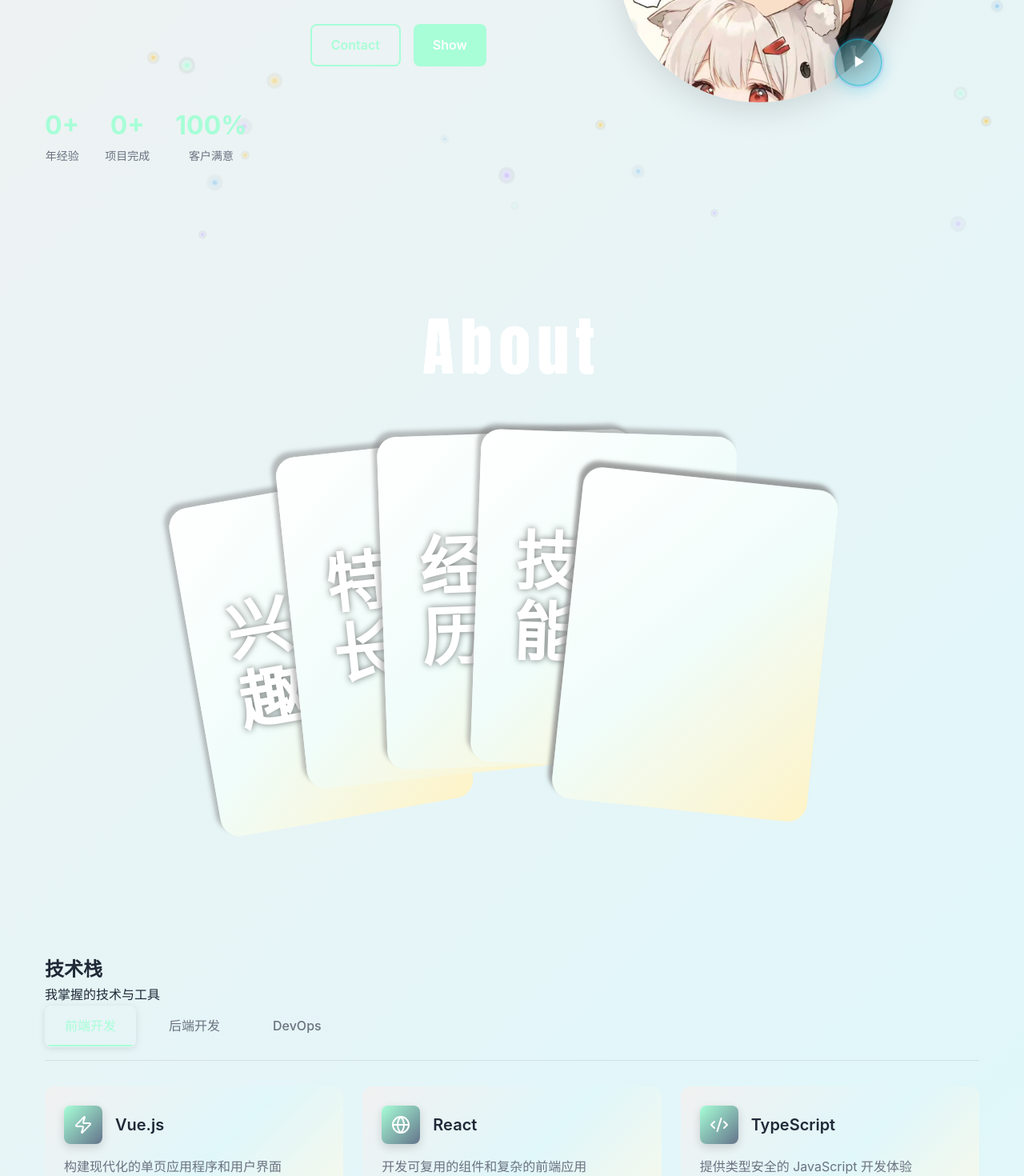
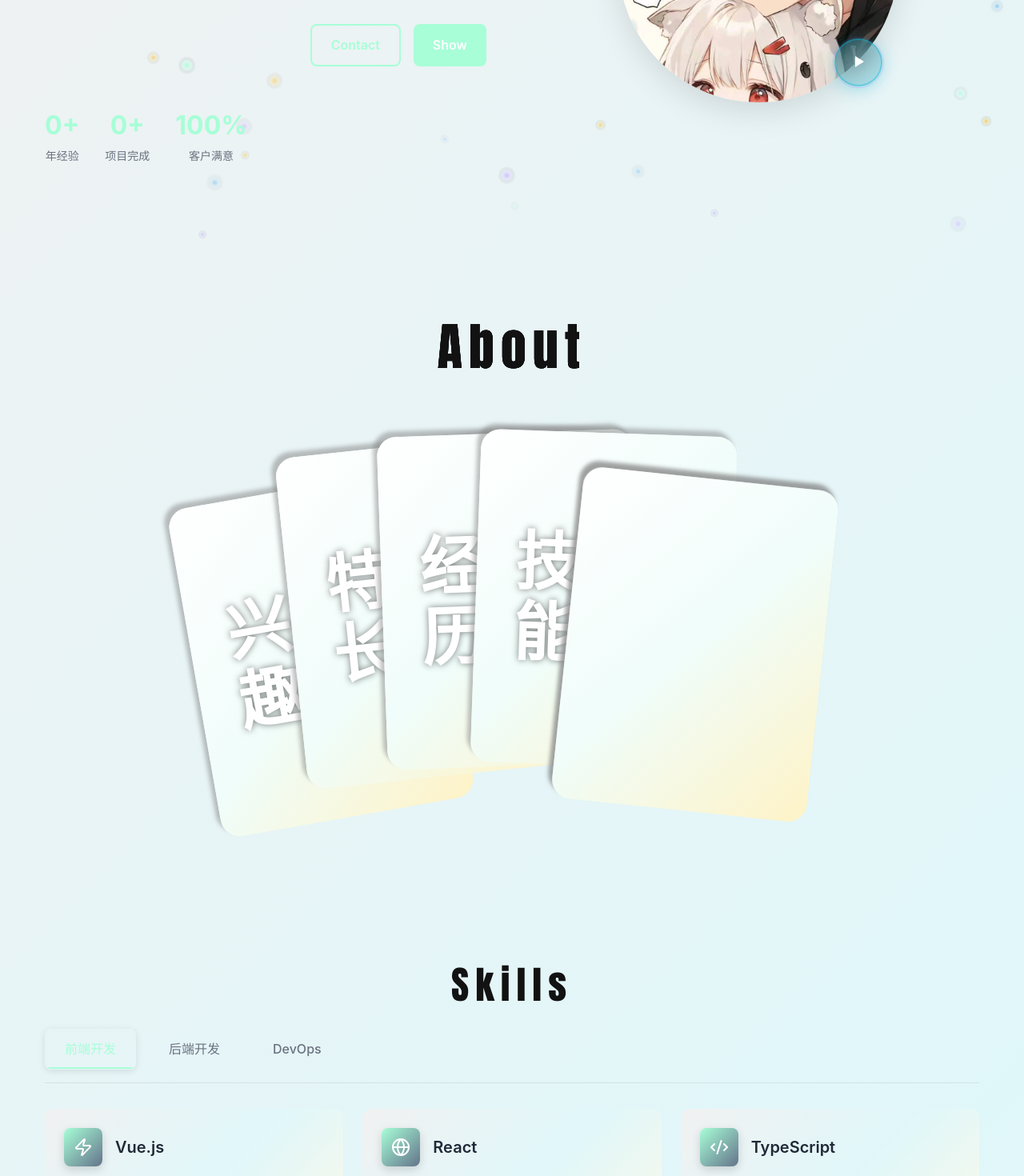
Before and after one commit to ContinueYN/website_3.0, a Vue app: page / in a window 1280 px wide. Shown: the part 487-1957 px from the top of the page at 80% size. Built offline with nearby package versions, Linux system fonts and the light colour scheme.

Commit message:
About界面最终优化

```diff
--- a/src/components/About.vue
+++ b/src/components/About.vue
@@ -229,11 +229,11 @@ onMounted(() => {
 
 .header {
   position: absolute;
-  font-size: 5rem;
+  font-size: 4rem;
   font-family: Impact, sans-serif;
-  font-weight: 900;
+  font-weight: 800;
   margin-bottom: 5rem;
-  color: #fff;
+  color: var(--text-main);
   letter-spacing: 0.5rem;
   user-select: none;
 }
@@ -346,8 +346,8 @@ onMounted(() => {
   left: 0;
   right: 0;
   bottom: 0;
-  background: rgba(0, 0, 0, 0.85);
-  backdrop-filter: blur(5px);
+  background: rgba(0, 0, 0, 0.6);
+  backdrop-filter: blur(10px);
   display: flex;
   align-items: center;
   justify-content: center;
@@ -365,17 +365,16 @@ onMounted(() => {
 }
 
 .modal-content {
-  background: linear-gradient(135deg, #0a0a0a 0%, #1a1a1a 50%, #0f0f0f 100%);
+  background: var(--bg-card);
   border-radius: 20px;
   padding: 50px;
   max-width: 600px;
   width: 90%;
   position: relative;
   box-shadow:
-    0 0 30px rgba(23, 247, 0, 0.3),
-    0 0 60px rgba(23, 247, 0, 0.2),
-    inset 0 0 30px rgba(23, 247, 0, 0.1);
-  border: 2px solid #17f700;
+    var(--shadow-lg),
+    0 0 40px rgba(167, 254, 215, 0.2);
+  border: 2px solid var(--primary-color);
   animation: slideUp 0.4s cubic-bezier(0.23, 1, 0.32, 1);
 }
 
@@ -395,8 +394,8 @@ onMounted(() => {
   top: 20px;
   right: 20px;
   background: transparent;
-  border: 2px solid #17f700;
-  color: #17f700;
+  border: 2px solid var(--primary-color);
+  color: var(--primary-color);
   cursor: pointer;
   padding: 8px;
   display: flex;
@@ -409,25 +408,28 @@ onMounted(() => {
 }
 
 .modal-close:hover {
-  background: #17f700;
-  color: #000;
+  background: var(--primary-color);
+  color: var(--text-main);
   transform: rotate(90deg);
-  box-shadow: 0 0 20px #17f700;
+  box-shadow: 0 0 20px var(--primary-color);
 }
 
 .modal-title {
   font-size: 2.5rem;
   font-weight: 900;
-  color: #17f700;
+  background: var(--gradient-primary);
+  -webkit-background-clip: text;
+  -webkit-text-fill-color: transparent;
+  background-clip: text;
   margin-bottom: 20px;
-  text-shadow: 0 0 20px #17f700;
   text-align: center;
+  filter: drop-shadow(0 0 20px rgba(167, 254, 215, 0.5));
 }
 
 .modal-description {
   font-size: 1.2rem;
   line-height: 1.8;
-  color: #fff;
+  color: var(--text-secondary);
   text-align: center;
   margin-bottom: 30px;
 }
@@ -442,33 +444,33 @@ onMounted(() => {
 
 .tag {
   padding: 10px 24px;
-  background: rgba(23, 247, 0, 0.1);
-  color: #17f700;
+  background: rgba(167, 254, 215, 0.15);
+  color: var(--primary-dark);
   border-radius: 25px;
   font-size: 1rem;
   font-weight: 600;
-  border: 2px solid #17f700;
+  border: 2px solid var(--primary-color);
   transition: all 0.3s ease;
-  box-shadow: 0 0 10px rgba(23, 247, 0, 0.3);
+  box-shadow: 0 0 10px rgba(167, 254, 215, 0.3);
 }
 
 .tag:hover {
-  background: #17f700;
-  color: #000;
-  box-shadow: 0 0 20px #17f700;
+  background: var(--primary-color);
+  color: var(--text-main);
+  box-shadow: 0 0 20px var(--primary-color);
   transform: translateY(-2px);
 }
 
 .modal-divider {
   height: 2px;
-  background: linear-gradient(90deg, transparent, #17f700, transparent);
+  background: linear-gradient(90deg, transparent, var(--primary-color), transparent);
   margin-bottom: 30px;
 }
 
 .modal-details {
   font-size: 1.1rem;
   line-height: 2;
-  color: rgba(255, 255, 255, 0.9);
+  color: var(--text-secondary);
   text-align: justify;
 }
 
--- a/src/components/Skills.vue
+++ b/src/components/Skills.vue
@@ -2,8 +2,7 @@
   <section id="skills" class="skills">
     <div class="container">
       <div class="section-header">
-        <h2 class="section-title">技术栈</h2>
-        <p class="section-subtitle">我掌握的技术与工具</p>
+        <h2 class="section-title">Skills</h2>
       </div>
 
       <div class="skills-container">
@@ -462,6 +461,18 @@ onBeforeUnmount(() => {
   margin-bottom: 2rem;
   border-bottom: 1px solid var(--border-color);
   padding-bottom: 1rem;
+}
+
+.section-title {
+  display: flex;
+  justify-content: center;
+  font-size: 3rem;
+  font-family: Impact, sans-serif;
+  font-weight: 800;
+  margin-bottom: 1rem;
+  color: var(--text-main);
+  letter-spacing: 0.5rem;
+  user-select: none;
 }
 
 .category-tab {
```
